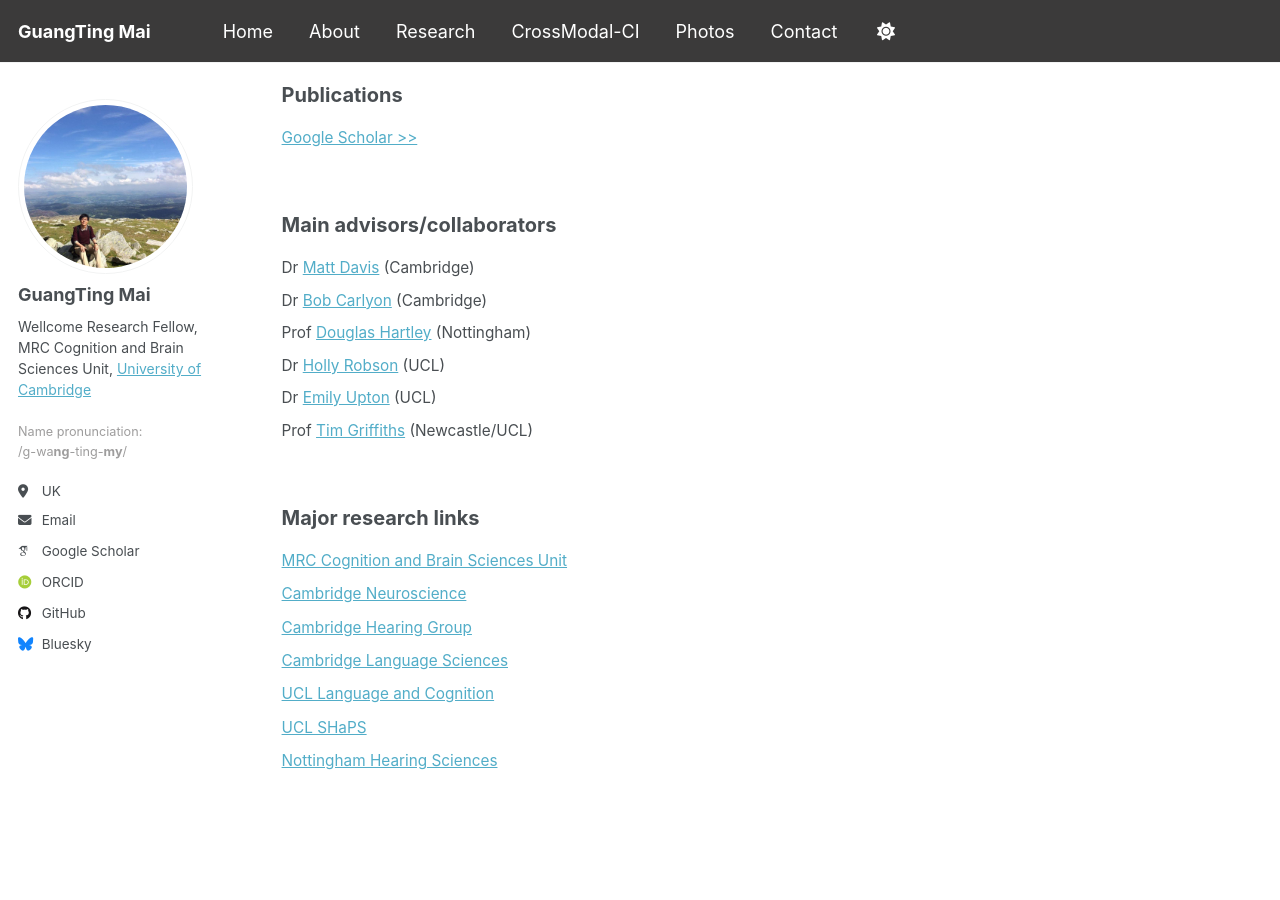
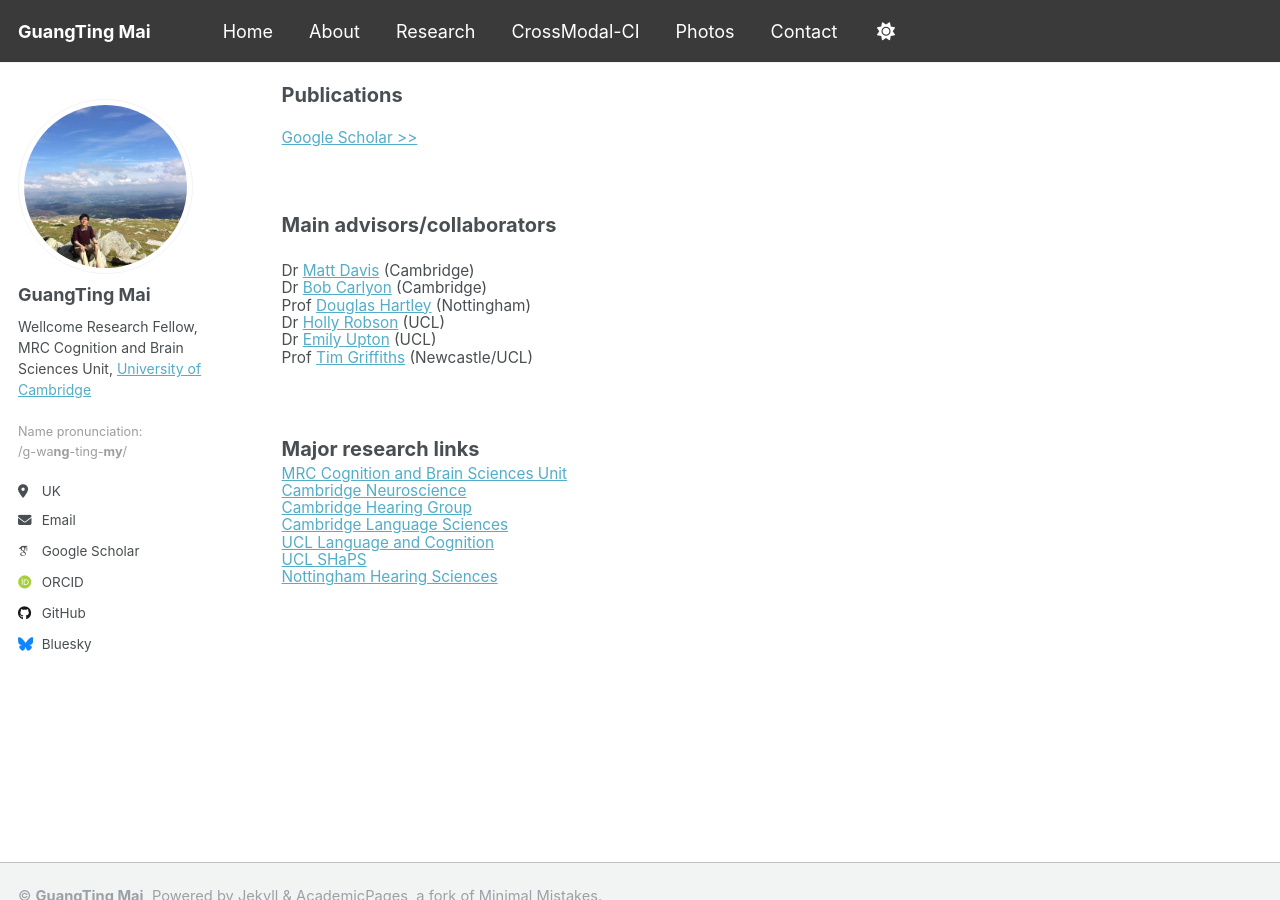
Before and after one commit to guangtingmai/guangtingmai.github.io, a Jekyll site: the page built from _pages/research.html, in a window 1280 px wide and 900 px high, scrolled down 690 px. Built offline with Jekyll 4.4.1, drawn with Linux system fonts in a browser that asks for light colours; some web fonts are replaced.

Commit message:
Update research.html

```diff
--- a/_pages/research.html
+++ b/_pages/research.html
@@ -36,19 +36,23 @@
 <br>
 
 <p><span style="font-size: 15pt;line-height: 1.45;display: block;margin-bottom: 0.18vh"><strong>Main advisors/collaborators</strong></span></p>
-<p><span style="font-size: 11.5pt;line-height: 0.6;display: block;margin-bottom: 0.05vh">Dr <a href="https://www.mrc-cbu.cam.ac.uk/people/matt.davis/">Matt Davis</a> (Cambridge)</span></p>
-<p><span style="font-size: 11.5pt;line-height: 0.6;display: block;margin-bottom: 0.05vh">Dr <a href="https://www.mrc-cbu.cam.ac.uk/people/bob.carlyon/">Bob Carlyon</a> (Cambridge)</span></p>
-<p><span style="font-size: 11.5pt;line-height: 0.6;display: block;margin-bottom: 0.05vh">Prof <a href="https://www.nottingham.ac.uk/Medicine/people/douglas.hartley">Douglas Hartley</a> (Nottingham)</span></p>
-<p><span style="font-size: 11.5pt;line-height: 0.6;display: block;margin-bottom: 0.05vh">Dr <a href="https://profiles.ucl.ac.uk/82001-holly-robson">Holly Robson</a> (UCL)</span></p>
-<p><span style="font-size: 11.5pt;line-height: 0.6;display: block;margin-bottom: 0.05vh">Dr <a href="https://profiles.ucl.ac.uk/71137-emily-upton">Emily Upton</a> (UCL)</span></p>
-<p><span style="font-size: 11.5pt;line-height: 0.6;display: block;margin-bottom: 0.05vh">Prof <a href="https://www.ncl.ac.uk/medical-sciences/people/profile/timgriffiths.html">Tim Griffiths</a> (Newcastle/UCL)</span></p>
+<p>
+  <span style="font-size: 11.5pt;line-height: 1.1;display: block;margin-bottom: 0.05vh">Dr <a href="https://www.mrc-cbu.cam.ac.uk/people/matt.davis/">Matt Davis</a> (Cambridge)</span>
+  <span style="font-size: 11.5pt;line-height: 1.1;display: block;margin-bottom: 0.05vh">Dr <a href="https://www.mrc-cbu.cam.ac.uk/people/bob.carlyon/">Bob Carlyon</a> (Cambridge)</span>
+  <span style="font-size: 11.5pt;line-height: 1.1;display: block;margin-bottom: 0.05vh">Prof <a href="https://www.nottingham.ac.uk/Medicine/people/douglas.hartley">Douglas Hartley</a> (Nottingham)</span>
+  <span style="font-size: 11.5pt;line-height: 1.1;display: block;margin-bottom: 0.05vh">Dr <a href="https://profiles.ucl.ac.uk/82001-holly-robson">Holly Robson</a> (UCL)</span>
+  <span style="font-size: 11.5pt;line-height: 1.1;display: block;margin-bottom: 0.05vh">Dr <a href="https://profiles.ucl.ac.uk/71137-emily-upton">Emily Upton</a> (UCL)</span>
+  <span style="font-size: 11.5pt;line-height: 1.1;display: block;margin-bottom: 0.05vh">Prof <a href="https://www.ncl.ac.uk/medical-sciences/people/profile/timgriffiths.html">Tim Griffiths</a> (Newcastle/UCL)</span>
+</p>
 <br>
 
-<p><span style="font-size: 15pt;line-height: 1.45;display: block;margin-bottom: 0.18vh"><strong>Major research links</strong></span></p>
-<p><span style="font-size: 11.5pt;line-height: 0.65;display: block;margin-bottom: 0.05vh"><a href="https://www.mrc-cbu.cam.ac.uk/">MRC Cognition and Brain Sciences Unit</a></span></p>
-<p><span style="font-size: 11.5pt;line-height: 0.65;display: block;margin-bottom: 0.05vh"><a href="https://neuroscience.cam.ac.uk/">Cambridge Neuroscience</a></span></p>
-<p><span style="font-size: 11.5pt;line-height: 0.65;display: block;margin-bottom: 0.05vh"><a href="https://www.hearing-research.group.cam.ac.uk/">Cambridge Hearing Group</a></span></p>
-<p><span style="font-size: 11.5pt;line-height: 0.65;display: block;margin-bottom: 0.05vh"><a href="https://www.languagesciences.cam.ac.uk/">Cambridge Language Sciences</a></span></p>
-<p><span style="font-size: 11.5pt;line-height: 0.65;display: block;margin-bottom: 0.05vh"><a href="https://www.ucl.ac.uk/brain-sciences/pals/research/language-and-cognition">UCL Language and Cognition</a></span></p>
-<p><span style="font-size: 11.5pt;line-height: 0.65;display: block;margin-bottom: 0.05vh"><a href="https://www.ucl.ac.uk/brain-sciences/pals/research/speech-hearing-and-phonetic-sciences">UCL SHaPS</a></span></p>
-<p><span style="font-size: 11.5pt;line-height: 0.65;display: block;margin-bottom: 0.05vh"><a href="https://nottinghambrc.nihr.ac.uk/research/hearing/">Nottingham Hearing Sciences</a></span></p>
+<p>
+  <span style="font-size: 15pt;line-height: 1.45;display: block;margin-bottom: 0.18vh"><strong>Major research links</strong></span>
+  <span style="font-size: 11.5pt;line-height: 1.1;display: block;margin-bottom: 0.05vh"><a href="https://www.mrc-cbu.cam.ac.uk/">MRC Cognition and Brain Sciences Unit</a></span>
+  <span style="font-size: 11.5pt;line-height: 1.1;display: block;margin-bottom: 0.05vh"><a href="https://neuroscience.cam.ac.uk/">Cambridge Neuroscience</a></span>
+  <span style="font-size: 11.5pt;line-height: 1.1;display: block;margin-bottom: 0.05vh"><a href="https://www.hearing-research.group.cam.ac.uk/">Cambridge Hearing Group</a></span>
+  <span style="font-size: 11.5pt;line-height: 1.1;display: block;margin-bottom: 0.05vh"><a href="https://www.languagesciences.cam.ac.uk/">Cambridge Language Sciences</a></span>
+  <span style="font-size: 11.5pt;line-height: 1.1;display: block;margin-bottom: 0.05vh"><a href="https://www.ucl.ac.uk/brain-sciences/pals/research/language-and-cognition">UCL Language and Cognition</a></span>
+  <span style="font-size: 11.5pt;line-height: 1.1;display: block;margin-bottom: 0.05vh"><a href="https://www.ucl.ac.uk/brain-sciences/pals/research/speech-hearing-and-phonetic-sciences">UCL SHaPS</a></span>
+  <span style="font-size: 11.5pt;line-height: 1.1;display: block;margin-bottom: 0.05vh"><a href="https://nottinghambrc.nihr.ac.uk/research/hearing/">Nottingham Hearing Sciences</a></span>
+</p>
```
